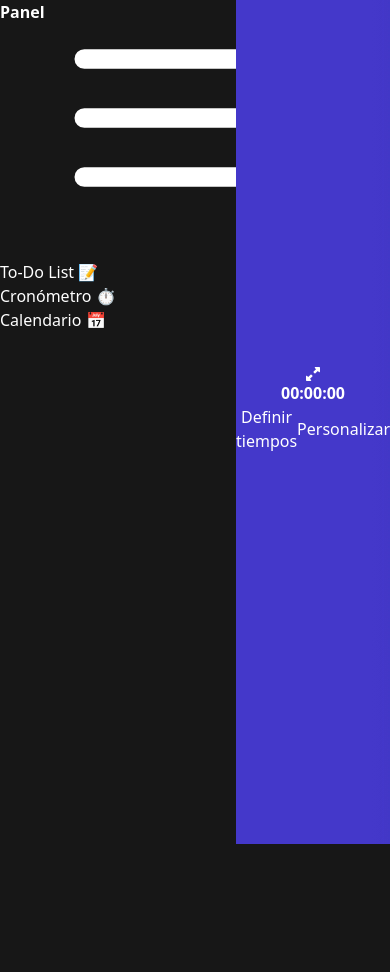
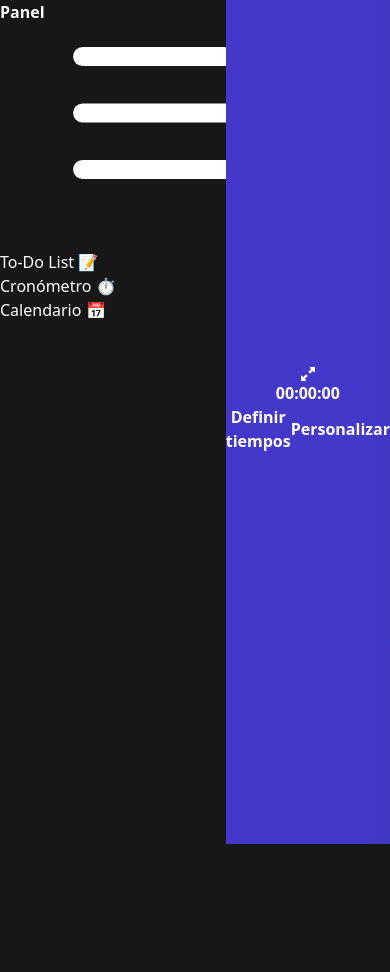
Before and after one commit to Nadia-Carrasco1/DueDate, a Django app: page /Cronometro/ in a window 390 px wide. Shown: the part 64-1036 px from the top of the page. Run offline with Django 5.2, Linux system fonts and the light colour scheme; data that the repository does not hold is empty; some libraries are stand-ins or nearby versions.

Commit message:
Estetica de cronometro

```diff
--- a/Cronometro/templates/Cronometro.html
+++ b/Cronometro/templates/Cronometro.html
@@ -29,7 +29,7 @@
                 >
 
                 <div class="flex justify-center items-center absolute top-2 left-4">
-                    <img id="icono-pantalla-completa" src="{% static 'img/pantalla-completa.svg' %}" alt="Icono pantalla completa" class="h-9 w-9 cursor-pointer bg-black/80 hover:bg-black/90 p-2 rounded-md">
+                    <img id="icono-pantalla-completa" src="{% static 'img/pantalla-completa.svg' %}" alt="Icono pantalla completa" class="h-9 w-9 cursor-pointer bg-black/70 hover:bg-black/80 p-2 rounded-md" title="Pantalla completa">
 
                     <!-- Barra de sonidos -->
                     <div id="barra-sonido" class="w-fit z-20 flex justify-between min-h-12 ml-3">
@@ -39,7 +39,7 @@
                 </div>
 
 
-                <p id="cronometro" class="bg-black/80 rounded-full w-fit font-mono flex justify-center md:px-20 px-7 py-6 text-3xl font-semibold mb-40 text-7xl">
+                <p id="cronometro" class="bg-black/70 rounded-full w-fit font-mono flex justify-center md:px-20 px-7 py-6 font-semibold mb-40 text-7xl">
                     00:00:00
                 </p>
                 {% if repeticiones > 0 %}
@@ -56,8 +56,8 @@
                 <div class="flex justify-center space-x-4 mb-6">
                     <button id="btn-iniciar" class="boton-cronometro rounded-full"><img src="{% static 'img/play.svg' %}" alt="Boton play" class="h-5 w-5"></button>
                     <button id="btn-pausar" class="boton-cronometro rounded-full"><img src="{% static 'img/pausar.svg' %}" alt="Boton pausar" class="h-5 w-5"></button>
-                    <button id="btn-definir-tiempos" class="boton-cronometro rounded">Definir tiempos</button>
-                    <button id="btn-personalizar" class="boton-cronometro rounded">Personalizar</button>
+                    <button id="btn-definir-tiempos" class="boton-cronometro rounded font-semibold">Definir tiempos</button>
+                    <button id="btn-personalizar" class="boton-cronometro rounded font-semibold">Personalizar</button>
                 </div>
 
                 <!-- Personalización -->
@@ -138,7 +138,7 @@
                                                     class="bg-indigo-700 text-xs hover:underline hover:bg-indigo-900 p-1 rounded-md text-white font-bold"
                                                     title="Ir"
                                                     onclick="event.stopPropagation();">
-                                                        ¡Recompensa disponible!
+                                                        Recompensa disponible
                                                     </a>
                                                 </p>
                                             {% elif not logro.fecha_desbloqueo %}
```
Also changed, not shown: Interfaz/static/css/output.css (+10 -10 lines).
